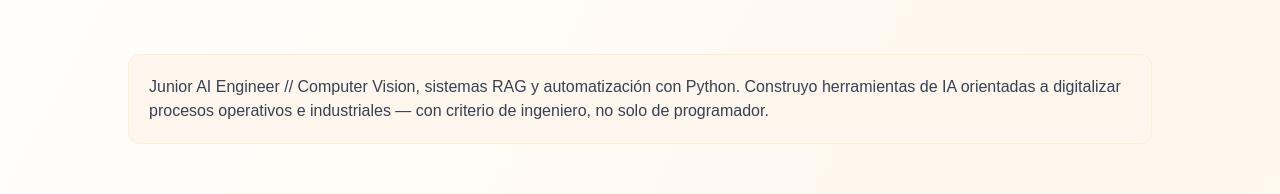
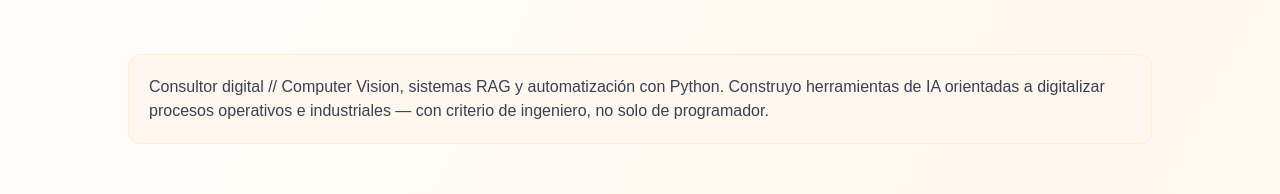
Before and after one commit to Jaume92/jaumerrm_web, a Next.js app: page /cv in a window 1280 px wide. Shown: the part 273-467 px from the top of the page. Built offline with nearby package versions, Linux system fonts and the light colour scheme.

Commit message:
cambiar cv

```diff
--- a/app/cv/page.tsx
+++ b/app/cv/page.tsx
@@ -23,7 +23,7 @@ export default function CVPage() {
       availability: "Disponible para nuevas oportunidades",
 
       summary:
-        "Junior AI Engineer // Computer Vision, sistemas RAG y automatización con Python. Construyo herramientas de IA orientadas a digitalizar procesos operativos e industriales — con criterio de ingeniero, no solo de programador.",
+        "Consultor digital // Computer Vision, sistemas RAG y automatización con Python. Construyo herramientas de IA orientadas a digitalizar procesos operativos e industriales — con criterio de ingeniero, no solo de programador.",
 
       profileTitle: "Perfil Profesional",
       profilePoints: [
@@ -117,7 +117,7 @@ export default function CVPage() {
       availability: "Open to new opportunities",
 
       summary:
-        "Junior AI Engineer specialized in Computer Vision, RAG systems and Python automation. I build AI tools focused on digitalizing operational and industrial processes — with an engineer's mindset, not just a programmer's.",
+        "Digital consultant specialized in Computer Vision, RAG systems and Python automation. I build AI tools focused on digitalizing operational and industrial processes — with an engineer's mindset, not just a programmer's.",
 
       profileTitle: "Professional Profile",
       profilePoints: [
```
